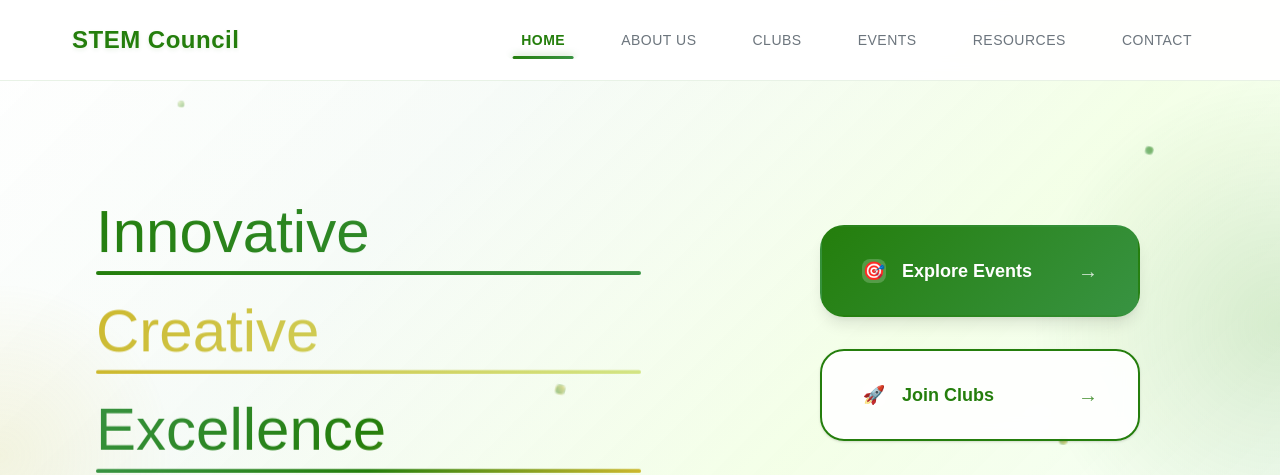
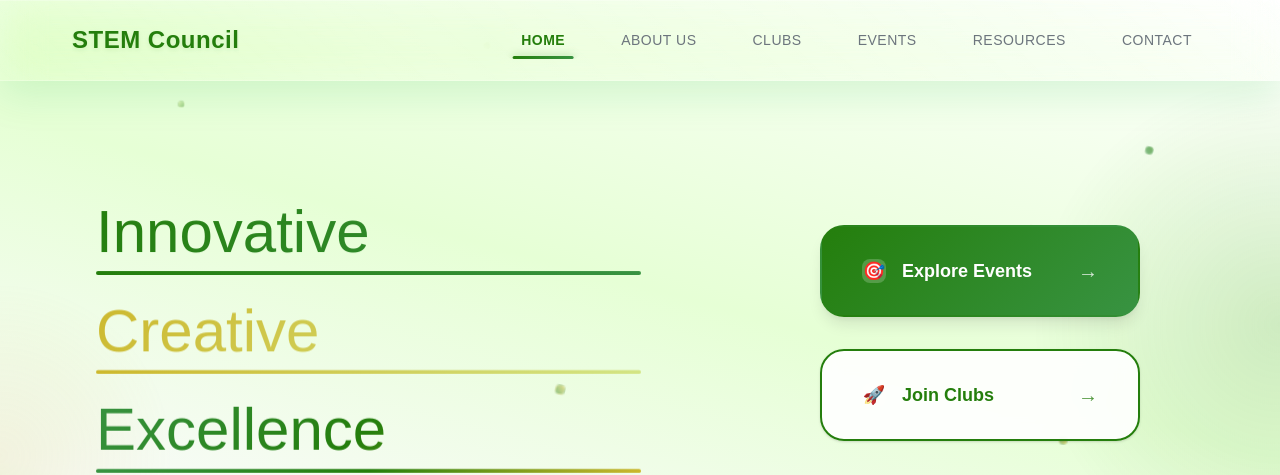
Before and after one commit to ElliottStarosta/2025_STEM_Council, a website built with Vite: page Desktop/School/STEM/index.html in a window 1280 px wide. Shown: the top 475 px of the page. Built offline with nearby package versions, Linux system fonts and the light colour scheme; animation ran at ten frames a second; files whose address does not match are found by name; a web font is replaced by a local one.

Commit message:
fixed bug w/ gradient background

```diff
--- a/Desktop/School/STEM/index.html
+++ b/Desktop/School/STEM/index.html
@@ -126,7 +126,6 @@
         <div class="hero-bg-circle hero-bg-circle-1"></div>
         <div class="hero-bg-circle hero-bg-circle-2"></div>
         <div class="hero-bg-circle hero-bg-circle-3"></div>
-        <div class="hero-bg-gradient"></div>
         <div class="hero-particles">
           <div class="particle particle-1"></div>
           <div class="particle particle-2"></div>
@@ -142,6 +141,7 @@
           <div class="particle particle-12"></div>
         </div>
       </div>
+      <div class="hero-gradient-transition"></div>
     </section>
 
     <!-- About Us Section -->
--- a/Desktop/School/STEM/src/css/about-us.css
+++ b/Desktop/School/STEM/src/css/about-us.css
@@ -5,37 +5,16 @@
 .about-us {
   position: relative;
   padding: var(--spacing-6xl) 0;
- background: linear-gradient(180deg,
+ background: linear-gradient(280deg,
     rgba(37, 126, 12, 0.4) 0%,
-    rgba(66, 166, 76, 0.05) 15%,
-    rgba(174, 255, 0, 0.03) 30%,
+    rgba(66, 166, 76, 0.1) 15%,
+    rgba(174, 255, 0, 0.2) 30%,
     rgba(211, 229, 133, 0.02) 50%,
     rgba(255, 255, 255, 0.5) 70%,
     #ffffff 100%);
   overflow: hidden;
 }
 
-.about-us::before {
-  content: '';
-  position: absolute;
-  top: 0;
-  left: 0;
-  width: 100%;
-  height: 200px; /* Adjust height as needed */
-  background: linear-gradient(180deg,
-    rgba(77, 241, 32, 0.251) 0%,
-    rgba(66, 166, 76, 0.04) 25%,
-    rgba(174, 255, 0, 0.025) 50%,
-    rgba(211, 229, 133, 0.015) 75%,
-    transparent 100%);
-  pointer-events: none;
-  z-index: 0;
-}
-
-.about-us .container {
-  position: relative;
-  z-index: 1;
-}
 
 /* ==========================================
    Mission Statement - Top Section
@@ -124,7 +103,7 @@
   opacity: 0;
   will-change: transform, opacity;
   position: relative;
-  z-index: 10;
+  z-index: 15;
 }
 
 .mission-icon-container {
@@ -210,7 +189,8 @@
   font-family: var(--font-secondary);
   font-size: var(--font-size-lg);
   font-weight: 700;
-  color: var(--white);
+  /* color: var(--white); */
+  color: var(--bg-primary);
   text-shadow: 0 2px 10px rgba(0, 0, 0, 0.3);
   z-index: 2;
   position: relative;
@@ -885,7 +865,7 @@
   left: 0;
   width: 100%;
   height: 100%;
-  z-index: 1;
+  z-index: 0;
   overflow: hidden;
 }
 
--- a/Desktop/School/STEM/src/css/header.css
+++ b/Desktop/School/STEM/src/css/header.css
@@ -4,12 +4,56 @@
   top: 0;
   left: 0;
   width: 100%;
-  background: rgba(255, 255, 255, 0.95);
-  backdrop-filter: blur(10px);
-  -webkit-backdrop-filter: blur(10px);
-  border-bottom: 1px solid rgba(36, 126, 12, 0.1);
+  background: linear-gradient(135deg,
+    rgba(255, 255, 255, 0.1) 0%,
+    rgba(255, 255, 255, 0.05) 100%);
+  backdrop-filter: blur(20px) saturate(180%);
+  -webkit-backdrop-filter: blur(20px) saturate(180%);
+  border: 1px solid rgba(255, 255, 255, 0.2);
+  border-top: none;
+  border-left: none;
+  border-right: none;
+  box-shadow:
+    0 8px 32px rgba(80, 184, 11, 0.1),
+    inset 0 1px 0 rgba(255, 255, 255, 0.2);
   z-index: var(--z-fixed);
   transition: var(--transition-smooth);
+  animation: glassShimmer 8s ease-in-out infinite;
+}
+
+@keyframes glassShimmer {
+  0%, 100% {
+    background: linear-gradient(135deg,
+      rgba(255, 255, 255, 0.1) 0%,
+      rgba(255, 255, 255, 0.05) 100%);
+  }
+  25% {
+    background: linear-gradient(225deg,
+      rgba(255, 255, 255, 0.15) 0%,
+      rgba(255, 255, 255, 0.08) 50%,
+      rgba(255, 255, 255, 0.03) 100%);
+  }
+  50% {
+    background: linear-gradient(315deg,
+      rgba(255, 255, 255, 0.08) 0%,
+      rgba(255, 255, 255, 0.12) 50%,
+      rgba(255, 255, 255, 0.06) 100%);
+  }
+  75% {
+    background: linear-gradient(45deg,
+      rgba(255, 255, 255, 0.06) 0%,
+      rgba(255, 255, 255, 0.14) 30%,
+      rgba(255, 255, 255, 0.04) 100%);
+  }
+}
+
+.header:hover {
+  background: linear-gradient(135deg,
+    rgba(255, 255, 255, 0.15) 0%,
+    rgba(255, 255, 255, 0.08) 100%);
+  box-shadow:
+    0 12px 40px rgba(11, 180, 48, 0.15),
+    inset 0 1px 0 rgba(255, 255, 255, 0.25);
 }
 
 .header-content {
@@ -52,7 +96,7 @@
   font-family: var(--font-accent);
   font-size: var(--font-size-sm);
   font-style: italic;
-  color: var(--text-light);
+  color: transparent;
   letter-spacing: 0.3px;
   margin-top: -2px;
   opacity: 0;
--- a/Desktop/School/STEM/src/css/hero.css
+++ b/Desktop/School/STEM/src/css/hero.css
@@ -7,7 +7,11 @@
   min-height: 100vh;
   padding-top: calc(var(--header-height) + var(--spacing-4xl));
   padding-bottom: var(--spacing-6xl);
-  background: linear-gradient(135deg, var(--bg-primary) 0%, #f8fffe 100%);
+  background: linear-gradient(15deg,
+    rgba(56, 238, 0, 0.384) 0%,
+    rgba(36, 126, 12, 0.03) 30%,
+    rgba(119, 255, 29, 0.185) 60%,
+    transparent 100%);
   overflow: hidden;
   display: flex;
   align-items: center;
@@ -276,15 +280,6 @@
    Enhanced Background Elements
    ========================================== */
 
-.hero-bg {
-  position: absolute;
-  top: 0;
-  left: 0;
-  width: 100%;
-  height: 100%;
-  z-index: 1;
-  overflow: hidden;
-}
 
 .hero-bg-circle {
   position: absolute;
@@ -321,22 +316,6 @@
   animation: float 6s ease-in-out infinite;
 }
 
-.hero-bg-gradient {
-  position: absolute;
-  top: 0;
-  right: 0;
-  width: 100%;
-  height: 100%;
-  background: linear-gradient(135deg,
-    transparent 0%,
-    rgba(36, 126, 12, 0.03) 30%,
-    rgba(174, 255, 0, 0.089) 60%,
-    transparent 100%);
-  pointer-events: none;
-  transform: translateX(100px);
-  opacity: 0;
-  will-change: transform, opacity;
-}
 
 .hero-particles {
   position: absolute;
@@ -548,6 +527,25 @@
 }
 
 /* ==========================================
+   Hero Transition to About-us
+   ========================================== */
+
+
+/* .hero-gradient-transition {
+  position: absolute;
+  bottom: 0;
+  left: 0;
+  height: 100px;
+  width: 100%;
+  background: linear-gradient(180deg,
+    transparent 0%,
+    rgba(37, 126, 12, 0.2) 50%,
+    rgba(37, 126, 12, 0.4) 100%);
+  z-index: 3;
+  pointer-events: none;
+} */
+
+/* ==========================================
    Responsive Design
    ========================================== */
 
--- a/Desktop/School/STEM/src/js/hero.js
+++ b/Desktop/School/STEM/src/js/hero.js
@@ -20,7 +20,9 @@ function initHeroAnimations() {
   gsap.set(".hero-description", { y: 30, opacity: 0 });
   gsap.set(".hero-btn", { x: 40, opacity: 0 });
   gsap.set(".hero-bg-circle", { scale: 0, opacity: 0 });
-  gsap.set(".hero-bg-gradient", { x: 100, opacity: 0 });
+
+
+
 
   // Create master timeline
   const tl = gsap.timeline({
@@ -43,6 +45,8 @@ function initHeroAnimations() {
       });
     },
   })
+
+
 
     // Animate description
     .to(
@@ -82,16 +86,7 @@ function initHeroAnimations() {
       "-=1.2"
     )
 
-    .to(
-      ".hero-bg-gradient",
-      {
-        x: 0,
-        opacity: 1,
-        duration: 1.5,
-        ease: "power2.out",
-      },
-      "-=1.5"
-    );
+
 
   // Scroll-triggered animations for re-entry
   ScrollTrigger.create({
```
